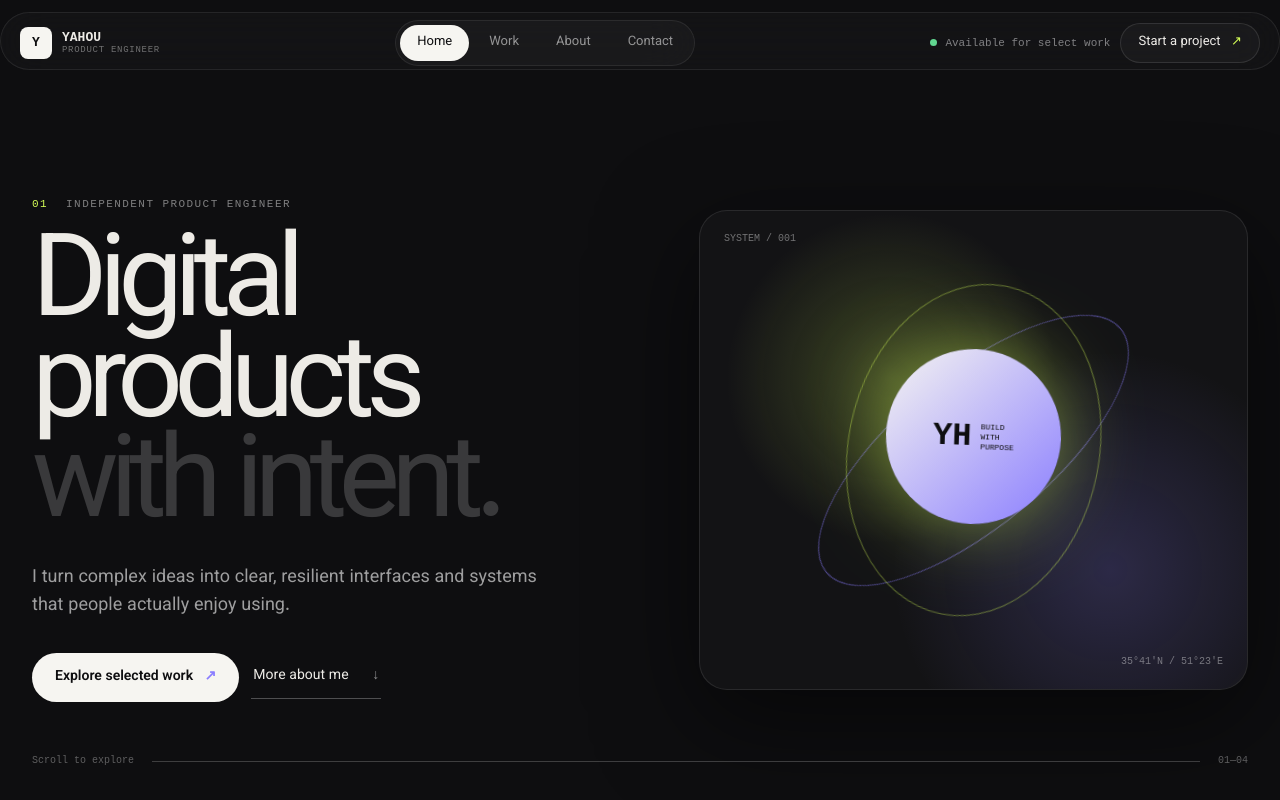
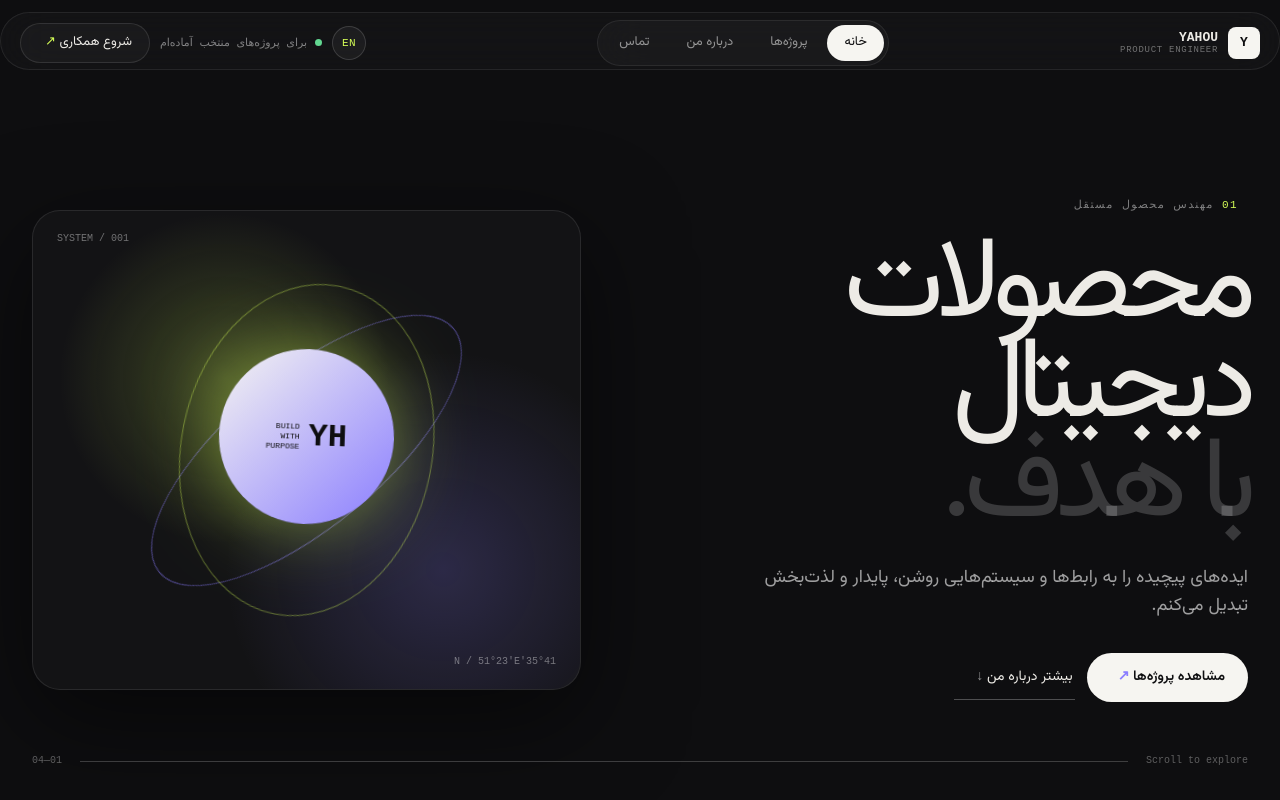
Before and after one commit to yaHou110/portfolio, a Next.js app: page / in a window 1280 px wide. Shown: the top 800 px of the page. Built offline with nearby package versions, Linux system fonts and the light colour scheme.

Commit message:
Localize portfolio for Persian clients

```diff
--- a/src/app/layout.tsx
+++ b/src/app/layout.tsx
@@ -10,8 +10,8 @@ const vazirmatn = Vazirmatn({
 })
 
 export const metadata: Metadata = {
-  title: "Yahou — Product Engineer",
-  description: "پورتفولیوی Yahou؛ طراحی و توسعهٔ وب‌اپلیکیشن، داشبورد و محصولات دیجیتال.",
+  title: "یاهو — مهندس محصول",
+  description: "نمونه‌کار یاهو؛ طراحی و ساخت محصولات دیجیتال سریع، دقیق و قابل توسعه برای مشتریان فارسی‌زبان.",
 }
 
 export const viewport: Viewport = {
@@ -21,5 +21,5 @@ export const viewport: Viewport = {
 }
 
 export default function RootLayout({ children }: Readonly<{ children: React.ReactNode }>) {
-  return <html lang="fa" dir="rtl" className={vazirmatn.variable}><body className={vazirmatn.className}>{children}</body></html>
+  return <html lang="fa" dir="rtl" className={`bg-background ${vazirmatn.variable}`}><body className={vazirmatn.className}>{children}</body></html>
 }
--- a/src/components/PortfolioInteractive.tsx
+++ b/src/components/PortfolioInteractive.tsx
@@ -9,7 +9,7 @@ const projects: Project[] = [
   { id: "c", title: "Realtime Canvas", category: "Product", year: "2024", text: "A collaborative surface for technical design teams with live presence and history.", stack: "Yjs · WebGL · WebSocket", accent: "blue" },
 ];
 const filters = ["All", "Systems", "Tools", "Product"];
-const navItems = [["home", "Home"], ["work", "Work"], ["about", "About"], ["contact", "Contact"]];
+const navItemsEn = [["home", "Home"], ["work", "Work"], ["about", "About"], ["contact", "Contact"]] as const;
 
 export default function PortfolioInteractive() {
   const [menuOpen, setMenuOpen] = useState(false);
@@ -17,15 +17,19 @@ export default function PortfolioInteractive() {
   const [active, setActive] = useState("home");
   const [selected, setSelected] = useState<Project | null>(null);
   const [loaded, setLoaded] = useState(false);
+  const [language, setLanguage] = useState<"fa" | "en">("fa");
+  const isPersian = language === "fa";
   const visible = useMemo(() => filter === "All" ? projects : projects.filter((project) => project.category === filter), [filter]);
+  const navItems = isPersian ? [["home", "خانه"], ["work", "پروژه‌ها"], ["about", "درباره من"], ["contact", "تماس"]] as const : navItemsEn;
+  useEffect(() => { document.documentElement.lang = language; document.documentElement.dir = isPersian ? "rtl" : "ltr"; }, [language, isPersian]);
   useEffect(() => { const timer = window.setTimeout(() => setLoaded(true), 950); const observer = new IntersectionObserver((entries) => entries.forEach((entry) => entry.isIntersecting && setActive(entry.target.id)), { rootMargin: "-35% 0px -55%" }); ["home", "work", "about", "contact"].forEach((id) => { const node = document.getElementById(id); if (node) observer.observe(node); }); return () => { window.clearTimeout(timer); observer.disconnect(); }; }, []);
   const jump = (id: string) => { setMenuOpen(false); document.getElementById(id)?.scrollIntoView({ behavior: "smooth" }); };
-  return <main className="reference-site">
+  return <main className={`reference-site ${isPersian ? "is-persian" : ""}`}>
     <div className={`reference-loader ${loaded ? "is-hidden" : ""}`} aria-hidden="true"><span>YAHOU / 2026</span><strong>LOADING SYSTEM <b>{loaded ? "100" : "084"}%</b></strong><i /></div>
-    <header className="reference-header"><button className="reference-brand" onClick={() => jump("home")} aria-label="Go home"><span className="brand-mark">Y</span><span><b>YAHOU</b><small>PRODUCT ENGINEER</small></span></button><nav className="reference-nav" aria-label="Primary navigation">{navItems.map(([id, label]) => <button key={id} className={active === id ? "active" : ""} onClick={() => jump(id)}>{label}</button>)}</nav><div className="header-actions"><span className="availability"><i /> Available for select work</span><button className="outline-button" onClick={() => jump("contact")}>Start a project <span>↗</span></button><button className="mobile-menu" onClick={() => setMenuOpen((value) => !value)} aria-expanded={menuOpen}>{menuOpen ? "Close" : "Menu"}</button></div>{menuOpen && <nav className="mobile-panel" aria-label="Mobile navigation">{navItems.map(([id, label]) => <button key={id} onClick={() => jump(id)}>{label}<span>↗</span></button>)}</nav>}</header>
-    <section id="home" className="reference-hero page-section"><div className="hero-grid-lines" aria-hidden="true" /><div className="hero-copy"><p className="kicker"><span>01</span> Independent product engineer</p><h1>Digital products<br /><em>with intent.</em></h1><p className="hero-lede">I turn complex ideas into clear, resilient interfaces and systems that people actually enjoy using.</p><div className="hero-buttons"><button className="solid-button" onClick={() => jump("work")}>Explore selected work <span>↗</span></button><button className="underlined-button" onClick={() => jump("about")}>More about me <span>↓</span></button></div></div><div className="hero-art" aria-label="Product engineering visual"><div className="art-orbit orbit-one" /><div className="art-orbit orbit-two" /><div className="art-core"><span>YH</span><small>BUILD<br />WITH<br />PURPOSE</small></div><div className="art-label label-top">SYSTEM / 001</div><div className="art-label label-bottom">35°41&apos;N / 51°23&apos;E</div></div><div className="hero-meta"><span>Scroll to explore</span><i /><span>01—04</span></div></section>
+    <header className="reference-header"><button className="reference-brand" onClick={() => jump("home")} aria-label="Go home"><span className="brand-mark">Y</span><span><b>YAHOU</b><small>PRODUCT ENGINEER</small></span></button><nav className="reference-nav" aria-label="Primary navigation">{navItems.map(([id, label]) => <button key={id} className={active === id ? "active" : ""} onClick={() => jump(id)}>{label}</button>)}</nav><div className="header-actions"><button className="language-toggle" onClick={() => setLanguage(isPersian ? "en" : "fa")} aria-label={isPersian ? "Switch to English" : "تغییر به فارسی"}>{isPersian ? "EN" : "فا"}</button><span className="availability"><i /> {isPersian ? "برای پروژه‌های منتخب آماده‌ام" : "Available for select work"}</span><button className="outline-button" onClick={() => jump("contact")}>{isPersian ? "شروع همکاری" : "Start a project"} <span>↗</span></button><button className="mobile-menu" onClick={() => setMenuOpen((value) => !value)} aria-expanded={menuOpen}>{menuOpen ? "Close" : "Menu"}</button></div>{menuOpen && <nav className="mobile-panel" aria-label="Mobile navigation">{navItems.map(([id, label]) => <button key={id} onClick={() => jump(id)}>{label}<span>↗</span></button>)}</nav>}</header>
+    <section id="home" className="reference-hero page-section"><div className="hero-grid-lines" aria-hidden="true" /><div className="hero-copy"><p className="kicker"><span>01</span> {isPersian ? "مهندس محصول مستقل" : "Independent product engineer"}</p><h1>{isPersian ? <>محصولات دیجیتال<br /><em>با هدف.</em></> : <>Digital products<br /><em>with intent.</em></>}</h1><p className="hero-lede">{isPersian ? "ایده‌های پیچیده را به رابط‌ها و سیستم‌هایی روشن، پایدار و لذت‌بخش تبدیل می‌کنم." : "I turn complex ideas into clear, resilient interfaces and systems that people actually enjoy using."}</p><div className="hero-buttons"><button className="solid-button" onClick={() => jump("work")}>{isPersian ? "مشاهده پروژه‌ها" : "Explore selected work"} <span>↗</span></button><button className="underlined-button" onClick={() => jump("about")}>{isPersian ? "بیشتر درباره من" : "More about me"} <span>↓</span></button></div></div><div className="hero-art" aria-label="Product engineering visual"><div className="art-orbit orbit-one" /><div className="art-orbit orbit-two" /><div className="art-core"><span>YH</span><small>BUILD<br />WITH<br />PURPOSE</small></div><div className="art-label label-top">SYSTEM / 001</div><div className="art-label label-bottom">35°41&apos;N / 51°23&apos;E</div></div><div className="hero-meta"><span>Scroll to explore</span><i /><span>01—04</span></div></section>
     <section className="marquee-strip"><div className="marquee-track"><span>Product thinking</span><b>✳</b><span>Full-stack craft</span><b>✳</b><span>Systems that scale</span><b>✳</b><span>Product thinking</span><b>✳</b><span>Full-stack craft</span></div></section>
-    <section id="work" className="work-section page-section"><div className="section-intro"><div><p className="kicker"><span>02</span> Selected work</p><h2>Built for the<br /><em>real world.</em></h2></div><p>Every project is a balance of sharp thinking, considered detail, and reliable engineering. Here are a few things I have shipped.</p></div><div className="filter-row">{filters.map((item) => <button key={item} className={filter === item ? "filter-active" : ""} onClick={() => setFilter(item)}>{item}</button>)}</div><div className="project-grid">{visible.map((project, index) => <button className={`project-card project-${project.accent}`} key={project.title} onClick={() => setSelected(project)}><div className="card-top"><span>{project.category}</span><span>0{index + 1} / {project.year}</span></div><div className="project-image"><div className="image-frame"><span>{project.title.slice(0, 2).toUpperCase()}</span><i /></div></div><div className="card-bottom"><h3>{project.title}</h3><p>{project.text}</p><span className="card-link">View case study ↗</span></div></button>)}</div></section>
+    <section id="work" className="work-section page-section"><div className="section-intro"><div><p className="kicker"><span>02</span> {isPersian ? "پروژه‌های منتخب" : "Selected work"}</p><h2>{isPersian ? <>ساخته‌شده برای<br /><em>دنیای واقعی.</em></> : <>Built for the<br /><em>real world.</em></>}</h2></div><p>Every project is a balance of sharp thinking, considered detail, and reliable engineering. Here are a few things I have shipped.</p></div><div className="filter-row">{filters.map((item) => <button key={item} className={filter === item ? "filter-active" : ""} onClick={() => setFilter(item)}>{item}</button>)}</div><div className="project-grid">{visible.map((project, index) => <button className={`project-card project-${project.accent}`} key={project.title} onClick={() => setSelected(project)}><div className="card-top"><span>{project.category}</span><span>0{index + 1} / {project.year}</span></div><div className="project-image"><div className="image-frame"><span>{project.title.slice(0, 2).toUpperCase()}</span><i /></div></div><div className="card-bottom"><h3>{project.title}</h3><p>{project.text}</p><span className="card-link">View case study ↗</span></div></button>)}</div></section>
     <section id="about" className="about-section page-section"><div className="section-intro"><div><p className="kicker"><span>03</span> A little context</p><h2>Quietly<br /><em>obsessed.</em></h2></div><p>I am a product engineer focused on the space where design, code, and business meet. I like small teams, ambitious problems, and work that earns its place in the world.</p></div><div className="about-grid"><div className="about-note"><span>Currently</span><strong>Building useful<br />things on the internet.</strong><small>Based in Tehran · Working globally</small></div><div className="skill-list"><div><span>01</span><b>Product strategy</b><p>From first question to a sharper direction.</p></div><div><span>02</span><b>Interface systems</b><p>Clear visual language with room to grow.</p></div><div><span>03</span><b>Full-stack engineering</b><p>Durable foundations for meaningful products.</p></div></div></div></section>
     <section id="contact" className="contact-section page-section"><p className="kicker"><span>04</span> Have a good problem?</p><h2>Let&apos;s make<br /><em>something matter.</em></h2><a className="contact-email" href="mailto:hello@yahou.dev">hello@yahou.dev <span>↗</span></a><div className="contact-footer"><span>Open to select collaborations</span><span>© 2026 Yahou</span></div></section>
     {selected && <div className="reference-modal" role="dialog" aria-modal="true" aria-labelledby="modal-title"><div className="modal-content"><button className="modal-close" onClick={() => setSelected(null)} aria-label="Close">×</button><p className="kicker">{selected.category} / {selected.year}</p><h2 id="modal-title">{selected.title}</h2><p>{selected.text}</p><div className="modal-stack">{selected.stack}</div><button className="solid-button" onClick={() => setSelected(null)}>Close detail <span>↗</span></button></div></div>}
```
Also changed, not shown: src/app/globals.css, src/app/icon.svg.
